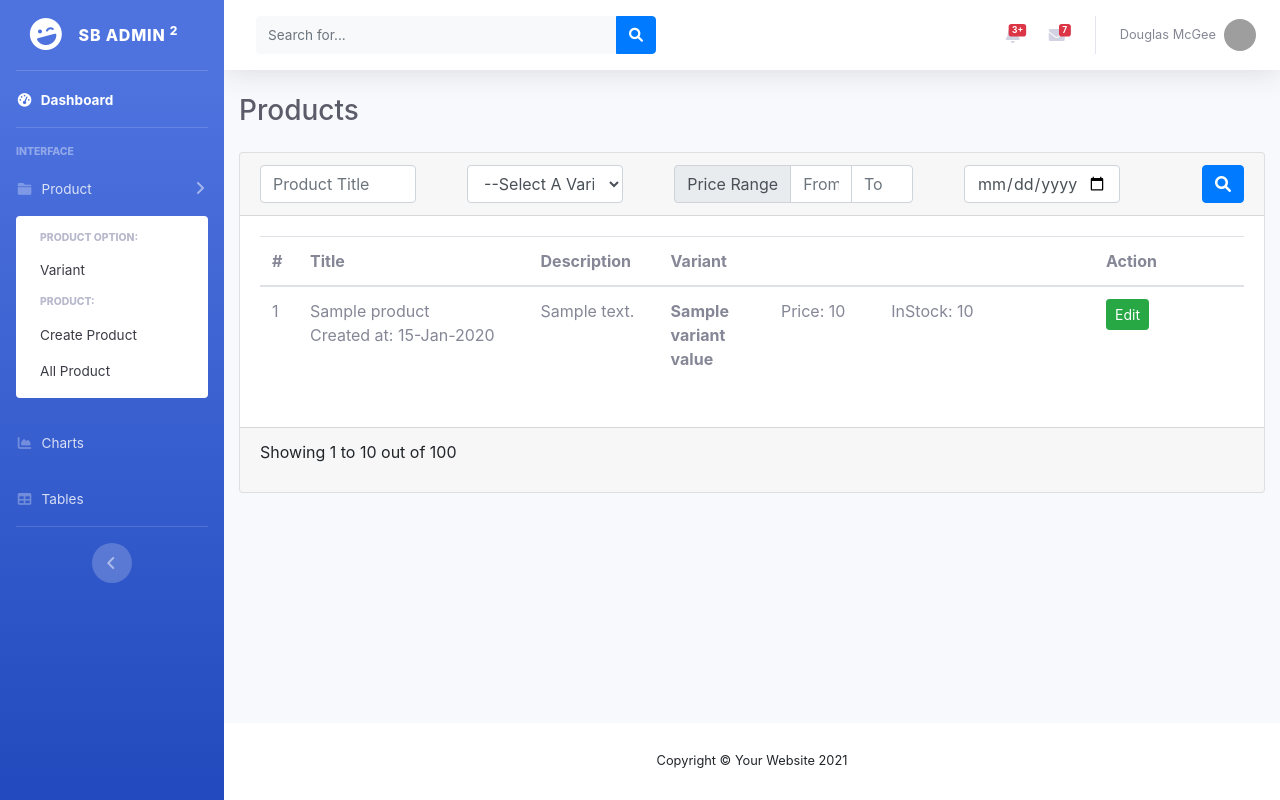
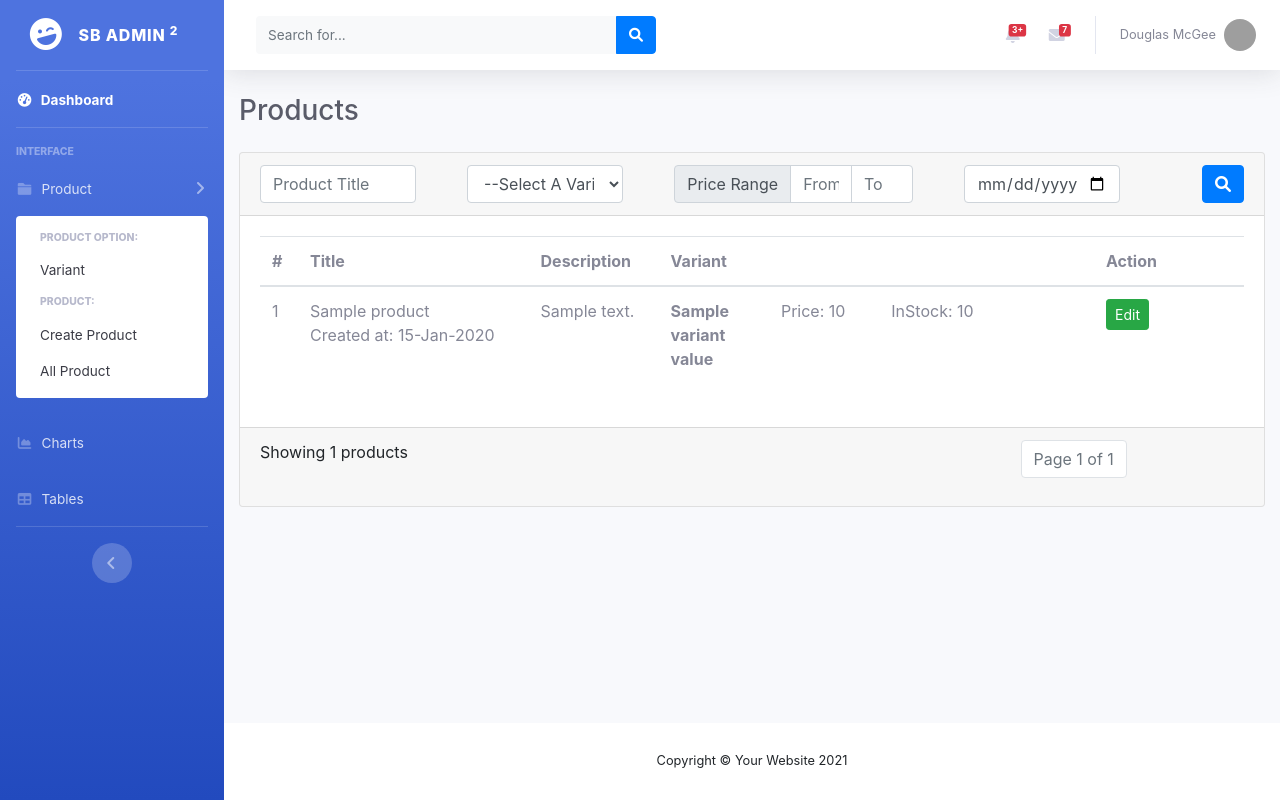
Before and after one commit to IamOmaR22/django-coding-test, a Django app: template src/product/templates/products/list.html in a window 1280 px wide. Run offline with Django 3.2, Linux system fonts and the light colour scheme; the template is opened without the code that fills it: most values are stand-ins (such as "Sample title", 1, 10 or a date in 2020); style sheets or scripts are compiled from the project's sources; some libraries are stand-ins or nearby versions; grey boxes are pictures that could not be loaded.

Commit message:
Pagination

```diff
--- a/src/product/templates/products/list.html
+++ b/src/product/templates/products/list.html
@@ -143,9 +143,35 @@
         <div class="card-footer">
             <div class="row justify-content-between">
                 <div class="col-md-6">
-                    <p>Showing 1 to 10 out of 100</p>
+                    <p>Showing {{ products|length }} products</p>
                 </div>
-                <div class="col-md-2">
+                <div class="col-md-3">
+                     <!-- Pagination -->
+                     <div class="pagination">
+                        <ul class="pagination justify-content-center">
+                            {% if products.has_previous %}
+                                <li class="page-item">
+                                    <a class="page-link" href="?page=1">&laquo; first</a>
+                                </li>
+                                <li class="page-item">
+                                    <a class="page-link" href="?page={{ products.previous_page_number }}">previous</a>
+                                </li>
+                            {% endif %}
+
+                            <li class="page-item disabled">
+                                <span class="page-link">Page {{ products.number }} of {{ products.paginator.num_pages }}</span>
+                            </li>
+
+                            {% if products.has_next %}
+                                <li class="page-item">
+                                    <a class="page-link" href="?page={{ products.next_page_number }}">next</a>
+                                </li>
+                                <li class="page-item">
+                                    <a class="page-link" href="?page={{ products.paginator.num_pages }}">last &raquo;</a>
+                                </li>
+                            {% endif %}
+                        </ul>
+                    </div>
 
                 </div>
             </div>
```
Also changed, not shown: src/product/views/product.py (+15 -0 lines).
